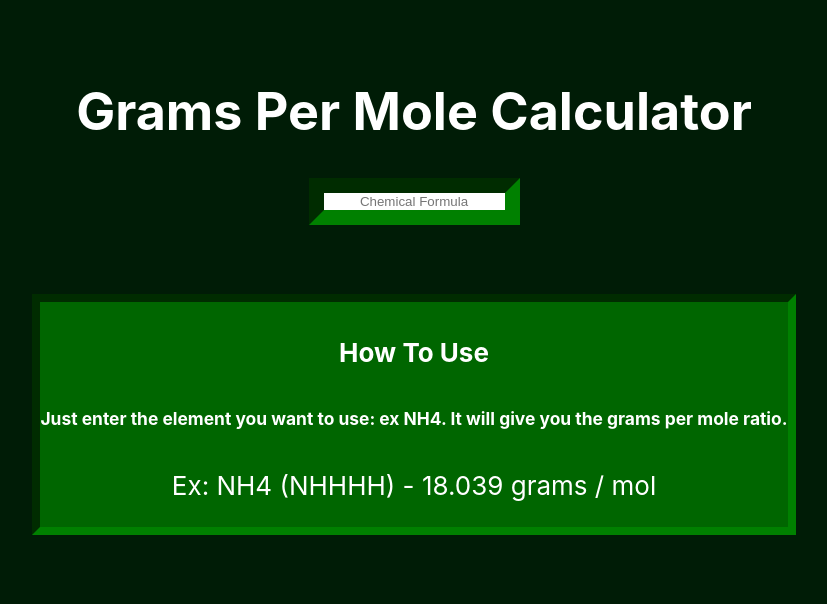
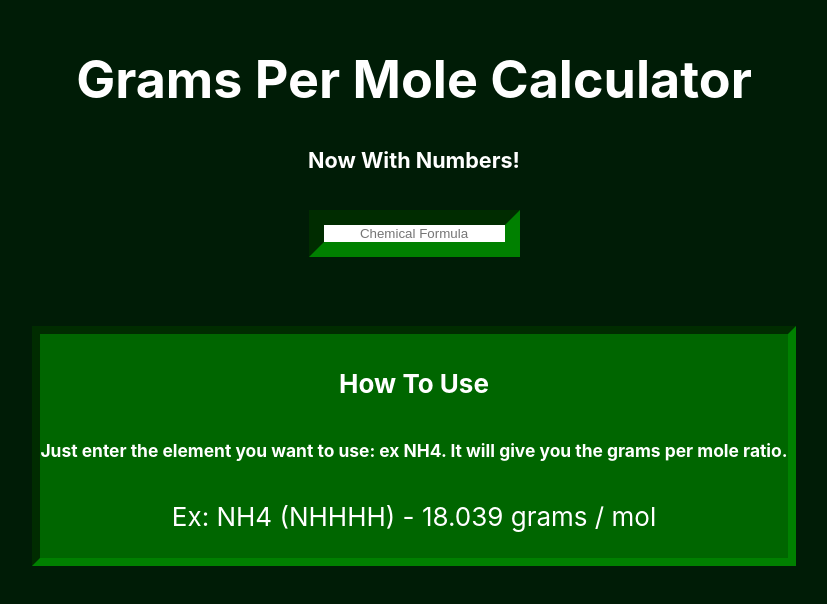
Before and after one commit to PureTrippH/GramsPerMoleCalc, a React (Create React App) app: page / in a window 1280 px wide. Shown: the part 110-714 px from the top of the page, without its empty margins (226-1053 px from the left). Built offline with nearby package versions, Linux system fonts and the light colour scheme.

Commit message:
Msg change

```diff
--- a/src/components/InputFormula.js
+++ b/src/components/InputFormula.js
@@ -78,6 +78,7 @@ class InputForm extends React.Component {
         <div>
             <form>
                 <h1>Grams Per Mole Calculator</h1>
+                <h5>Now With Numbers!</h5>
                  <InputForms id="InputFormVal" type="text" name="Formula" value={this.state.value} onChange={this.handleChange} placeholder="Chemical Formula" />
                  <FormBox text={this.state.element} />
              </form>
```
